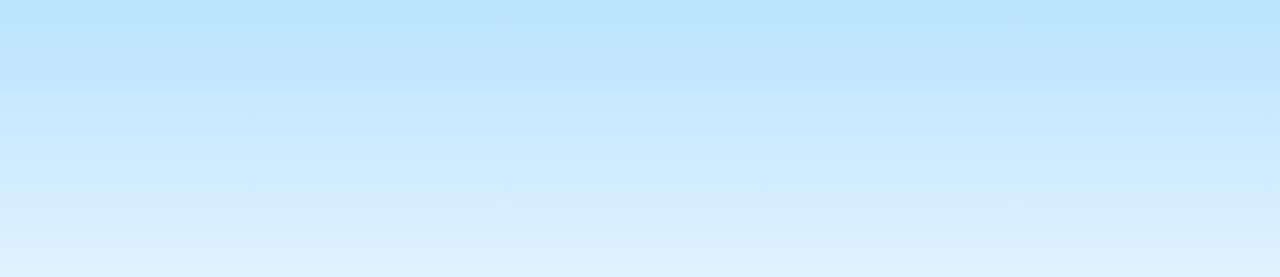
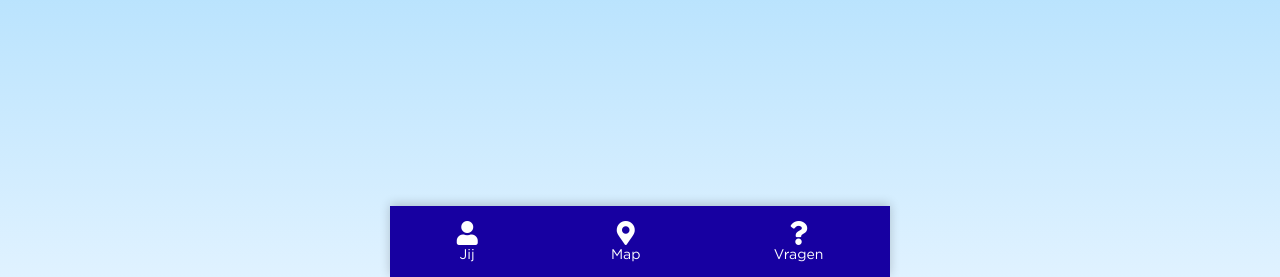
Before and after one commit to HugovanderGeest/Petapp, a Flask app: page /location/47/1 in a window 1280 px wide. Shown: the part 523-800 px from the top of the page. Run offline with Flask 3, Linux system fonts and the light colour scheme; a user stored in the database is signed in; data comes from the database, SQL or seed files in the repository; both versions use the stored data as it was after the commit; some libraries are stand-ins or nearby versions.

```diff
--- a/templates/location.html
+++ b/templates/location.html
@@ -1,6 +1,8 @@
 {% extends "base.html" %}
 
 {% block content %}
+
+
 
 <div class="search-container location-bar">
     <form action="" method="get">
@@ -13,7 +15,7 @@
     <form id="barLinkForm" method="POST">
         <input type="text" name="bar_name" class="form-input jamooi" placeholder="Bar of container naam" required>
         <button type="button" onclick="removeForm()" class="remove-button">X</button>
-        <input type="submit" value="+ Bar" class="submit-button jamooi">
+        <input type="submit" value="+ Bar" class=" submit-button jamooi">
         <div id="errorText" class="error-text"></div>
     </form>
 </div>
@@ -43,14 +45,67 @@
         {% endif %}
     </li>
     {% endfor %}
+
 </ul>
 
 </div>
 
+<div id="fontSizeContainer" style="display: none; position: fixed; bottom: 10%; right: 10px; z-index: 1000; background-color: white; padding: 10px; border-radius: 5px;">
+    <label for="fontSizeSlider">Adjust Font Size:</label>
+    <input type="range" id="fontSizeSlider" min="1" max="10" value="1"> <!-- default size -->
+</div>
+
+
+<!-- <button id="infoBtn" class="fab"><i class="fas fa-question"></i><b/button> -->
+
+<div id="infoLightbox" style="display:none; position: fixed; top: 0; left: 0; width: 100%; height: 100%; background: rgba(0,0,0,0.5);">
+    <div style="background: white; margin: 100px auto; padding: 20px; width: 50%;">
+        <b>Op deze pagina kun je aanklikken in welke bar jij nu bent</b><br><br>
+        <b>Blauw</b><br> zijn barren<br><br>
+
+        Vragen? app: <a href="tel:0639865297">0639865297</a><br> <br><br> <br>
+        <button class="sluit-knop" onclick="closeLightbox()">Sluit</button>
+    </div>
+</div>
+
+
+<!-- <a href="{{ url_for('map_page', location_id=location.id) }}">
+<button class="fab map-knop"><i class="fas fa-fas fa-map-marker-alt"></i></button>
+</a> -->
+
+<!-- <div class="return-to-dashboard">
+    <a href="{{ url_for('dashboard', user_id=current_user.id) }}">
+        <button class="fab fabl"><i class="fas fa-user"></i></button>
+    </a>
+</div> -->
+
 <script src="https://ajax.googleapis.com/ajax/libs/jquery/3.5.1/jquery.min.js"></script>
+
+
+<div class="bottom-navbar">
+    <a href="{{ url_for('dashboard', user_id=current_user.id) }}" class="nav-item">
+        <i class="fas fa-user"></i><span>Jij</span>
+    </a>
+
+    <!-- <a href="{{ url_for('upload_photo_page') }}" class="nav-item">
+        <i class="fas fa-camera"></i><span>Foto's</span>
+    </a> -->
+
+    <a href="{{ url_for('map_page', location_id=location.id) }}" class="nav-item">
+        <i class="fas fa-fas fa-map-marker-alt"></i><span>Map</span>
+    </a>
+
+    <a id="infoBtn" class="nav-item">
+        <i class="fas fa-question"></i><span>Vragen</span>
+    </a>
+
+</div>
+
+
 
 <script>
     $(document).ready(function () {
+        // Toggle form visibility when the gear icon is clicked
         // Handle form submission
         $('#barLinkForm').submit(function (e) {
             e.preventDefault();
@@ -68,6 +123,13 @@
             });
         });
     });
+</script>
+
+<script>
+    success: function(response) {
+        // Make sure `response` actually includes `bar_id`
+        $('#barsList').append('<li><a href="/bar/' + response.bar_id + '">' + response.bar_name + '</a></li>');
+    }
 </script>
 
 <script>
@@ -117,6 +179,8 @@ function searchBars() {
     });
 </script>
 
+
+
 <script>
 $(document).ready(function () {
     $('.removeBarBtn').click(function () {
@@ -147,6 +211,7 @@ $(document).ready(function () {
     }
 </script>
 
+
 <script>
     // JavaScript to remove the formContainer div
     function removeForm() {
@@ -158,6 +223,7 @@ $(document).ready(function () {
         }
     }
 </script>
+
 
 {% with messages = get_flashed_messages(with_categories=true) %} {% if messages
     %} {% for category, message in messages %} {% if category == 'success' %}
```
Also changed, not shown: instance/test.db, static/uploads/Schermafbeelding_2024-06-06_154524.png (added).
